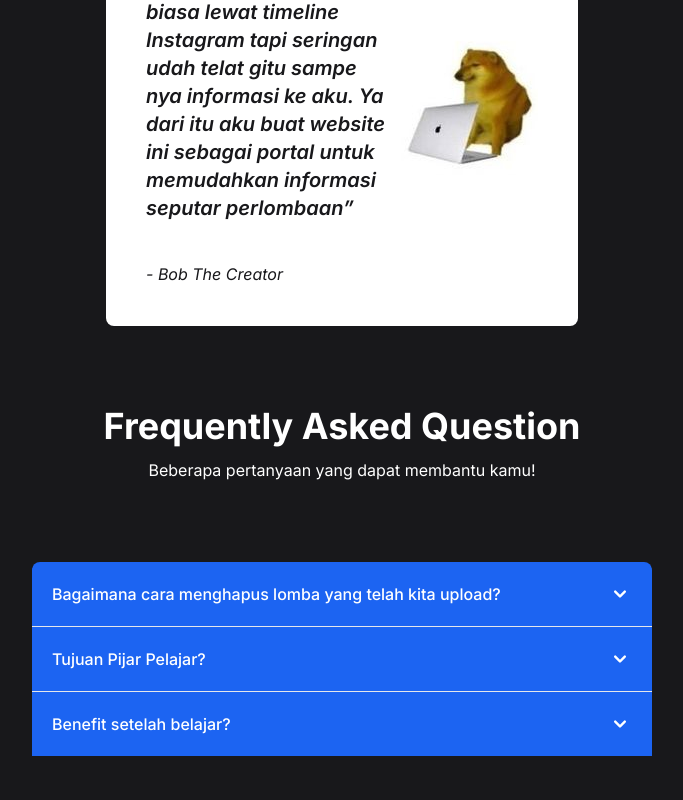
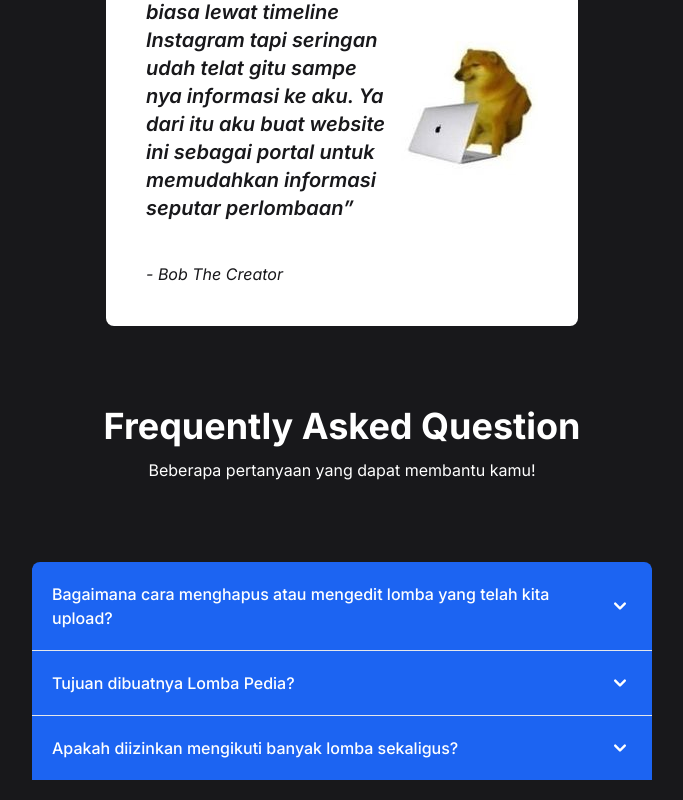
Before and after one commit to joanpurbaa/lomba-pedia, a React (Vite) app in the folder frontend/: page /landingpage in a window 1280 px wide. Shown: the part 1211-2011 px from the top of the page, without its empty margins (298-981 px from the left). Before the commit the page ends 1987 px from the top, so only its background shows below. Built offline with nearby package versions, Linux system fonts and the light colour scheme.

Commit message:
fix : fix the FAQ questions and answers

```diff
--- a/frontend/src/pages/LandingPage.jsx
+++ b/frontend/src/pages/LandingPage.jsx
@@ -54,43 +54,41 @@ const LandingPage = () => {
             <Accordion className="w-full mt-20 border-0" collapseAll>
               <Accordion.Panel>
                 <Accordion.Title className="bg-blue-600 hover:bg-blue-600 focus:ring-0 text-white">
-                  Bagaimana cara menghapus lomba yang telah kita upload?
+                  Bagaimana cara menghapus atau mengedit lomba yang telah kita
+                  upload?
                 </Accordion.Title>
                 <Accordion.Content>
-                  <p className="mb-2 text-gray-500 dark:text-gray-400">
-                    <span className="customUnderline">Pijar pelajar</span>{" "}
-                    merupakan platform belajar secara online khususnya skill
-                    bidang digital seperti coding, editing, data science,
-                    designing, dan banyak course digital lainnya.
+                  <p className="mb-2 text-white">
+                    Kalau kamu ingin menghapus lomba yang telah kamu unggah,
+                    kamu dapat menghubungi kontak admin, dan memberitahu pada
+                    lomba yang mana dan alasan mengapa kamu ingin menghapus
+                    lomba tersebut. Dan untuk mengedit, kamu juga dapat
+                    melakukan hal yang sama yaitu dengan menghubungi admin.
                   </p>
                 </Accordion.Content>
               </Accordion.Panel>
               <Accordion.Panel>
                 <Accordion.Title className="bg-blue-600 hover:bg-blue-600 focus:ring-0 text-white">
-                  Tujuan Pijar Pelajar?
+                  Tujuan dibuatnya Lomba Pedia?
                 </Accordion.Title>
                 <Accordion.Content>
-                  <p className="mb-2 text-gray-500 dark:text-gray-400">
-                    Kami hadir untuk membantu banyak{" "}
-                    <span className="customUnderline">anak bangsa</span>,
-                    khususnya di bidang{" "}
-                    <span className="customUnderline">teknologi</span>, agar
-                    dapat bersaing di dunia{" "}
-                    <span className="customUnderline">modern</span>.
+                  <p className="mb-2 text-white">
+                    Tujuan utama saya untuk membuat platform ini adalah karena
+                    kesulitan saya dalam mencari tahu tentang lomba. Yang biasa
+                    saya gampang ketinggalan informasi seputar lomba, saya rasa
+                    saya perlu membuat 1 portal untuk mengakses banyak lomba.
                   </p>
                 </Accordion.Content>
               </Accordion.Panel>
               <Accordion.Panel>
                 <Accordion.Title className="bg-blue-600 hover:bg-blue-600 focus:ring-0 text-white">
-                  Benefit setelah belajar?
+                  Apakah diizinkan mengikuti banyak lomba sekaligus?
                 </Accordion.Title>
                 <Accordion.Content>
-                  <p className="mb-2 text-gray-500 dark:text-gray-400">
-                    Buat kamu yang belajar di{" "}
-                    <span className="customUnderline">Pijar Pelajar</span>,
-                    selain mendapat skill, dan relasi baru, kamu juga bakal
-                    dapat sertifikat kelulusan, dan bagi murid terbaik, maka
-                    secara otomatis akan mendapat pekerjaan di Start Up ini.
+                  <p className="mb-2 text-white">
+                    Tentu saja boleh! tapi harus diingat bahwa kamu juga harus
+                    baik dalam mengatur waktu untuk lomba, dan waktu hal
+                    lainnya.
                   </p>
                 </Accordion.Content>
               </Accordion.Panel>
--- a/frontend/src/pages/UnggahLomba.jsx
+++ b/frontend/src/pages/UnggahLomba.jsx
@@ -344,9 +344,6 @@ const UnggahLomba = () => {
                 <label className="font-semibold" htmlFor="">
                   Deadline
                 </label>
-                <p className="text-gray-400 text-sm">
-                  Lomba akan dihapus tepat deadline pendaftaran ditutup
-                </p>
                 <input
                   className="text-zinc-900 mt-3 border-0 focus:ring-0 rounded-md"
                   type="date"
```
